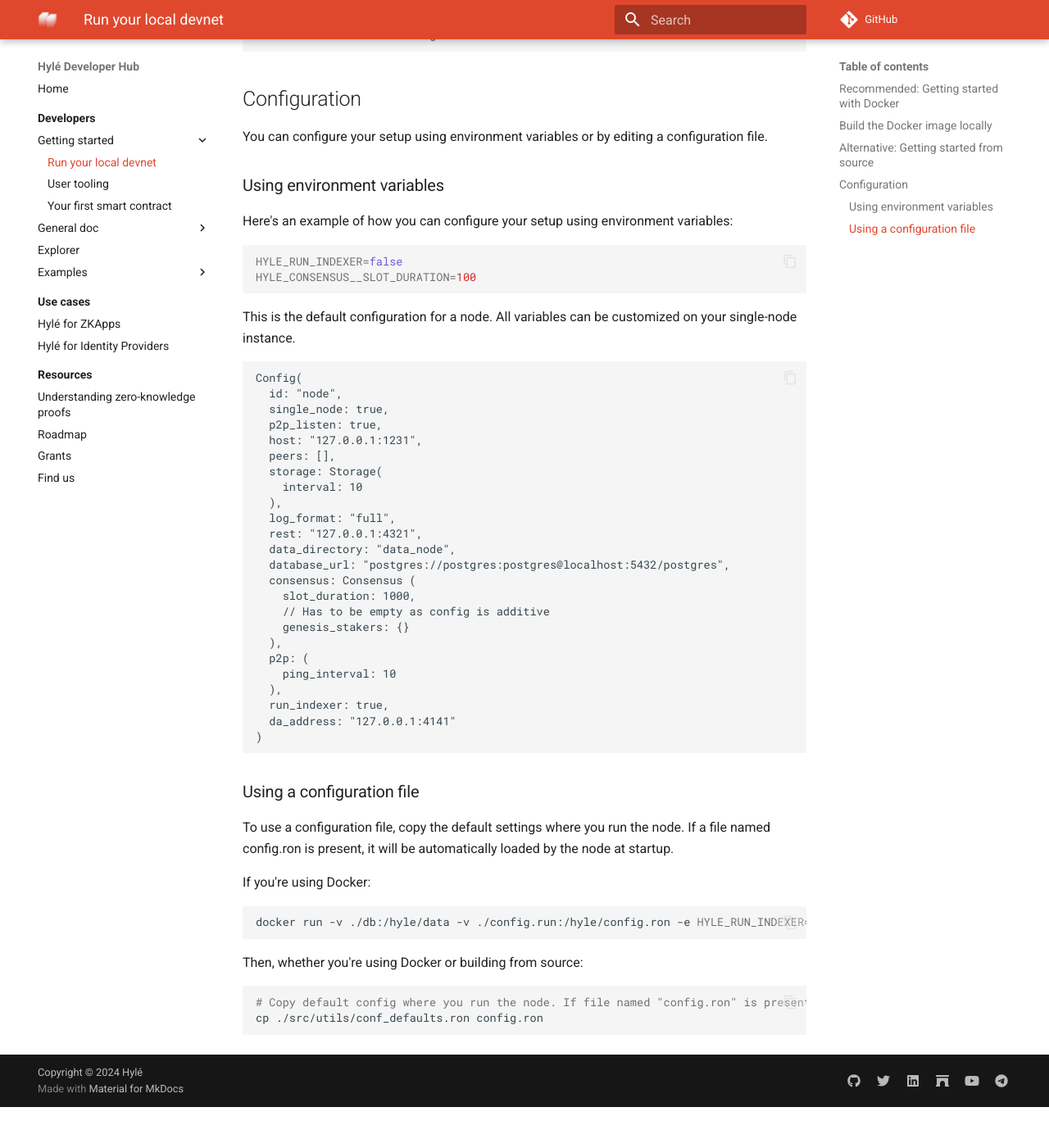
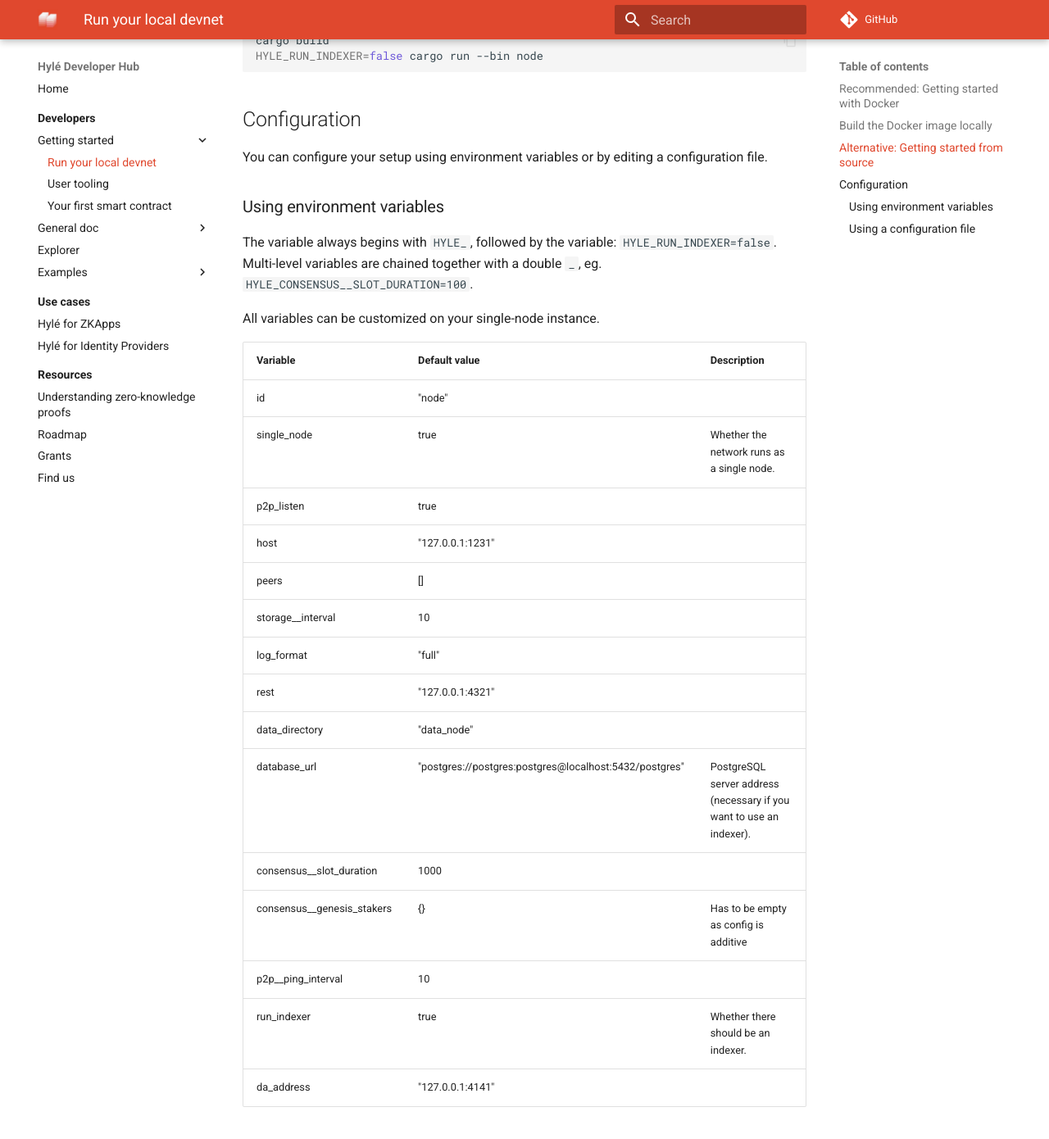
Before and after one commit to Hyle-org/devhub-hyle, an MkDocs documentation site: the page built from docs/developers/getting-started/devnet.md, in a window 1280 px wide and 1400 px high, scrolled down 1310 px. Shown: the top 1390 px of the window at 82% size. Built offline with MkDocs 1.6.1 and Material for MkDocs 9.7.7, drawn with Linux system fonts in a browser that asks for light colours; comment, search, counter and statistics services are not loaded; before the commit the page ends 2661 px from its top, so only the background shows below that; some of the changed text lies outside the part shown.

Commit message:
variables d'environnement

````diff
--- a/docs/developers/getting-started/devnet.md
+++ b/docs/developers/getting-started/devnet.md
@@ -64,43 +64,27 @@
 
 ### Using environment variables
 
-<!-- Corriger / compléter --->
+The variable always begins with `HYLE_`, followed by the variable: `HYLE_RUN_INDEXER=false`. Multi-level variables are chained together with a double `_`, eg. `HYLE_CONSENSUS__SLOT_DURATION=100`.
 
-Here's an example of how you can configure your setup using environment variables:
+All variables can be customized on your single-node instance.
 
-```bash
-HYLE_RUN_INDEXER=false
-HYLE_CONSENSUS__SLOT_DURATION=100
-```
-
-This is the default configuration for a node. All variables can be customized on your single-node instance.
-
-```ron
-Config(
-  id: "node",
-  single_node: true,
-  p2p_listen: true,
-  host: "127.0.0.1:1231",
-  peers: [],
-  storage: Storage(
-    interval: 10
-  ),
-  log_format: "full",
-  rest: "127.0.0.1:4321",
-  data_directory: "data_node",
-  database_url: "postgres://postgres:postgres@localhost:5432/postgres",
-  consensus: Consensus (
-    slot_duration: 1000,
-    // Has to be empty as config is additive
-    genesis_stakers: {}
-  ),
-  p2p: (
-    ping_interval: 10
-  ),
-  run_indexer: true,
-  da_address: "127.0.0.1:4141"
-)
-```
+| Variable    | Default value | Description                                |
+|-------------|---------------|--------------------------------------------|
+| id          | "node"        |                                     |
+| single_node | true          | Whether the network runs as a single node. |
+| p2p_listen  | true          |                                            |
+| host        | "127.0.0.1:1231" |                                            |
+| peers       | []          |                                            |
+| storage__interval  | 10   |                                            |
+| log_format  | "full"          |                                            |
+| rest  | "127.0.0.1:4321"          |                                            |
+| data_directory  | "data_node"  |                                            |
+| database_url  | "postgres://postgres:postgres@localhost:5432/postgres" |  PostgreSQL server address (necessary if you want to use an indexer). |
+| consensus__slot_duration  | 1000  |                                            |
+| consensus__genesis_stakers  | {}  |  Has to be empty as config is additive                                   |
+| p2p__ping_interval | 10  |                                            |
+| run_indexer  | true  | Whether there should be an indexer. |
+| da_address  | "127.0.0.1:4141" |                                            |
 
 ### Using a configuration file
 
````
Also changed, not shown: other parts of docs/developers/getting-started/devnet.md (+1 -1 lines).
